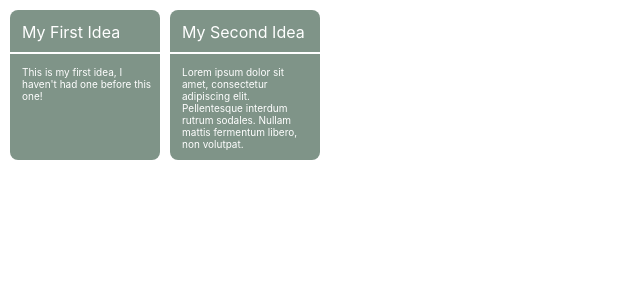
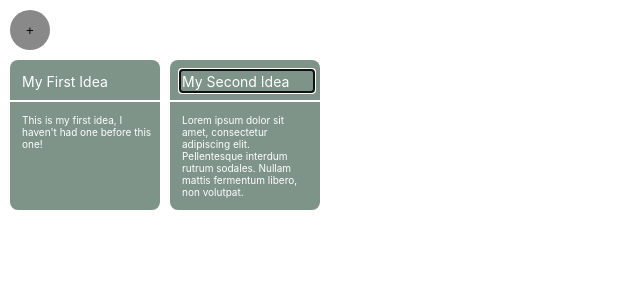
Before and after one commit to HowiJ/terrascope_fe, a React (Create React App) app: page / in a window 1280 px wide. Shown: the top 300 px of the page, without its empty margins (0-640 px from the left). Built offline with nearby package versions, Linux system fonts and the light colour scheme.

Commit message:
alphabetized some styles, also added the Create button

```diff
--- a/src/App.tsx
+++ b/src/App.tsx
@@ -6,33 +6,48 @@ import React, { useEffect, useState } from 'react';
 import Ideas from './Ideas';
 import Tile from './Tile';
 import { StyleSheet, css } from 'aphrodite';
+import CreateButton from './CreateButton';
 
 function App(_: {}): React.ReactElement {
   const [ideas, setIdeas] = useState<TIdea[]>([]);
 
+  function fetchIdeas() {
+    Ideas.fetchAll().then(data => setIdeas(data));
+  }
+
   useEffect(() => {
-    Ideas.fetchAll().then(data => setIdeas(data));
+    fetchIdeas();
   }, []);
 
   function updateIdea({ id, title, body }: TIdea): void {
     Ideas.update({ id, title, body });
   }
 
+  function onCreate() {
+    Ideas.insert().then(() => fetchIdeas());
+  }
+
   return (
     <div className={css(styles.main)}>
-      {ideas.map(idea => (
-        <Tile key={idea.id} idea={idea} updateIdea={updateIdea} />
-      ))}
+      <CreateButton onClick={onCreate} />
+      <div className={css(styles.ideas)}>
+        {ideas.map(idea => (
+          <Tile key={idea.id} idea={idea} updateIdea={updateIdea} />
+        ))}
+      </div>
     </div>
   );
 }
 
 const styles = StyleSheet.create({
   main: {
+    padding: '10px',
+  },
+  ideas: {
     display: 'flex',
     flexWrap: 'wrap',
     gap: '10px',
-    padding: '10px',
+    marginTop: '10px',
   },
 });
 
--- /dev/null
+++ b/src/CreateButton.tsx
@@ -0,0 +1,29 @@
+/** @format */
+
+import React from 'react';
+import { StyleSheet, css } from 'aphrodite';
+
+type Props = Readonly<{ onClick: () => void }>;
+
+function CreateButton({ onClick }: Props): React.ReactElement {
+  return (
+    <button className={css(styles.main)} onClick={onClick}>
+      +
+    </button>
+  );
+}
+
+const styles = StyleSheet.create({
+  main: {
+    ':hover': {
+      cursor: 'pointer',
+    },
+    borderRadius: 100,
+    border: 0,
+    backgroundColor: '#898989',
+    height: '40px',
+    width: '40px',
+  },
+});
+
+export default CreateButton;
--- a/src/Ideas.ts
+++ b/src/Ideas.ts
@@ -77,10 +77,6 @@ class Idea {
       return null;
     }
 
-    ideaToUpdate.title = idea.title ?? ideaToUpdate.title;
-    ideaToUpdate.body = idea.body ?? ideaToUpdate.body;
-    console.log(ideaToUpdate);
-
     this.collection = this.collection.map(originalIdea => {
       if (idea.id != originalIdea.id) {
         return originalIdea;
--- a/src/Tile.tsx
+++ b/src/Tile.tsx
@@ -26,19 +26,21 @@ function Tile({ idea, updateIdea }: Props): React.ReactElement {
       <div className={css(styles.title)}>
         <input
           className={css(styles.titleInput)}
+          maxLength={21}
           onBlur={() => onBlur()}
           onChange={(e: FormEvent<HTMLInputElement>) =>
             setTitle(e.currentTarget.value)
           }
           placeholder="Idea..."
           value={title}
+          autoFocus={true}
         />
       </div>
       <div className={css(styles.body)}>
         <textarea
           className={css(styles.bodyTextarea)}
           maxLength={140}
-          onBlur={() => onBlur()}
+          onBlur={onBlur}
           onChange={(e: FormEvent<HTMLTextAreaElement>) =>
             setBody(e.currentTarget.value)
           }
@@ -65,13 +67,14 @@ const styles = StyleSheet.create({
     padding: '10px',
   },
   titleInput: {
-    width: '100%',
-    height: '100%',
+    background: 'none',
     border: 0,
-    background: 'none',
     color: 'white',
     fontFamily: 'inherit',
-    fontSize: 'inherit',
+    fontSize: '14px',
+    height: '100%',
+    overflow: 'visible',
+    width: '100%',
   },
   body: {
     flex: '1 1 auto',
```
